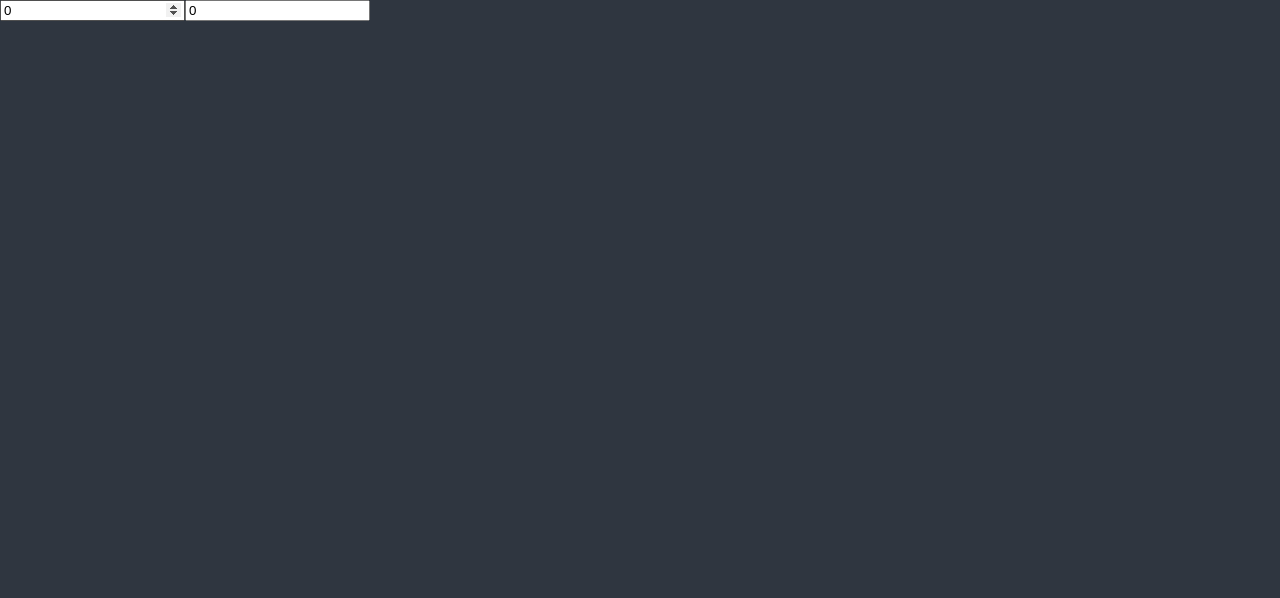
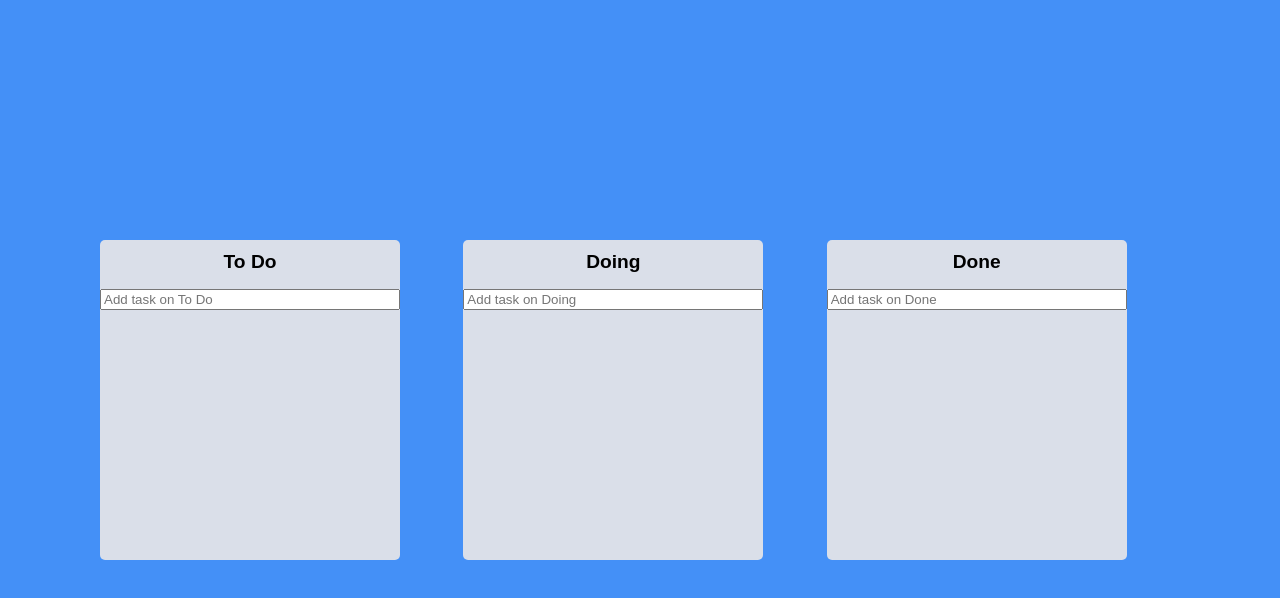
Before and after one commit to helious23/maxflix-remaster, a React (Create React App) app: page / in a window 1280 px wide. Shown: the top 598 px of the page. Built offline with nearby package versions, Linux system fonts and the light colour scheme.

Commit message:
to do borad

```diff
--- a/package.json
+++ b/package.json
@@ -13,6 +13,7 @@
     "apexcharts": "^3.32.0",
     "react": "^17.0.2",
     "react-apexcharts": "^1.3.9",
+    "react-beautiful-dnd": "^13.1.0",
     "react-dom": "^17.0.2",
     "react-helmet": "^6.1.0",
     "react-hook-form": "^7.21.0",
@@ -49,6 +50,7 @@
     ]
   },
   "devDependencies": {
+    "@types/react-beautiful-dnd": "^13.1.2",
     "@types/react-helmet": "^6.1.4",
     "@types/react-router-dom": "^5.3.2",
     "@types/styled-components": "^5.1.17"
--- a/src/App.tsx
+++ b/src/App.tsx
@@ -1,30 +1,65 @@
+import { DragDropContext, DropResult } from "react-beautiful-dnd";
 import { useRecoilState } from "recoil";
-import { minuteState, hourSelector } from "./atoms";
+import styled from "styled-components";
+import { toDoState } from "./atoms";
+import Board from "./components/Borad";
+
+const Wrapper = styled.div`
+  display: flex;
+  max-width: 1080px;
+  width: 100%;
+  margin: 0 auto;
+  justify-content: center;
+  align-items: center;
+  height: 100vh;
+`;
+
+const Boards = styled.div`
+  display: grid;
+  width: 100%;
+  gap: 10px;
+  grid-template-columns: repeat(3, 1fr);
+`;
 
 function App() {
-  const [minutes, setMinutes] = useRecoilState(minuteState);
-  const [hours, setHours] = useRecoilState(hourSelector);
-  const onMinutesChange = (event: React.FormEvent<HTMLInputElement>) => {
-    setMinutes(+event.currentTarget.value);
-  };
-  const onHoursChange = (event: React.FormEvent<HTMLInputElement>) => {
-    setHours(+event.currentTarget.value);
+  const [toDos, setToDos] = useRecoilState(toDoState);
+  const onDragEnd = (info: DropResult) => {
+    const { destination, source } = info;
+    if (!destination) return;
+    if (destination?.droppableId === source.droppableId) {
+      setToDos((allBoards) => {
+        const boardCopy = [...allBoards[source.droppableId]];
+        const taskObj = boardCopy.splice(source.index, 1);
+        boardCopy.splice(destination?.index, 0, ...taskObj);
+        return {
+          ...allBoards,
+          [source.droppableId]: boardCopy,
+        };
+      });
+    } else {
+      setToDos((allBoards) => {
+        const sourceBoard = [...allBoards[source.droppableId]];
+        const destinationBoard = [...allBoards[destination.droppableId]];
+        const taskObj = sourceBoard.splice(source.index, 1);
+        destinationBoard.splice(destination.index, 0, ...taskObj);
+        return {
+          ...allBoards,
+          [source.droppableId]: sourceBoard,
+          [destination.droppableId]: destinationBoard,
+        };
+      });
+    }
   };
   return (
-    <div>
-      <input
-        value={minutes}
-        onChange={onMinutesChange}
-        type="number"
-        placeholder="Minutes"
-      />
-      <input
-        value={hours}
-        onChange={onHoursChange}
-        type="number"
-        placeholder="Hours"
-      />
-    </div>
+    <DragDropContext onDragEnd={onDragEnd}>
+      <Wrapper>
+        <Boards>
+          {Object.keys(toDos).map((boardId) => (
+            <Board boardId={boardId} key={boardId} toDos={toDos[boardId]} />
+          ))}
+        </Boards>
+      </Wrapper>
+    </DragDropContext>
   );
 }
 
--- a/src/GlobalStyle.ts
+++ b/src/GlobalStyle.ts
@@ -50,7 +50,7 @@
 body {
 	font-family: 'Source Sans Pro', sans-serif;
 	background-color: ${(props) => props.theme.bgColor};
-	color : ${(props) => props.theme.textColor};
+	color : "black"
 	font-weight: 300;
 	line-height: 1.2;
 }
--- a/src/atoms.ts
+++ b/src/atoms.ts
@@ -1,18 +1,19 @@
-import { atom, selector } from "recoil";
+import { atom } from "recoil";
 
-export const minuteState = atom({
-  key: "minutes",
-  default: 0,
-});
+export interface IToDo {
+  id: number;
+  text: string;
+}
 
-export const hourSelector = selector<number>({
-  key: "hours",
-  get: ({ get }) => {
-    const minutes = get(minuteState);
-    return minutes / 60;
-  },
-  set: ({ set }, newValue) => {
-    const minutes = Number(newValue) * 60;
-    set(minuteState, minutes);
+interface IToDoState {
+  [key: string]: IToDo[];
+}
+
+export const toDoState = atom<IToDoState>({
+  key: "toDos",
+  default: {
+    "To Do": [],
+    Doing: [],
+    Done: [],
   },
 });
--- /dev/null
+++ b/src/components/Borad.tsx
@@ -0,0 +1,110 @@
+import { Droppable } from "react-beautiful-dnd";
+import DraggableCard from "./DraggableCard";
+import styled from "styled-components";
+import { useForm } from "react-hook-form";
+import { IToDo, toDoState } from "../atoms";
+import { useSetRecoilState } from "recoil";
+
+const Wrapper = styled.div`
+  width: 300px;
+  padding-top: 10px;
+  background-color: ${(props) => props.theme.boradColor};
+  border-radius: 5px;
+  min-height: max-content;
+  height: 40vh;
+  display: flex;
+  flex-direction: column;
+  overflow: hidden;
+`;
+
+const Title = styled.h2`
+  text-align: center;
+  font-size: 1.2rem;
+  margin-bottom: 1rem;
+  font-weight: 600;
+`;
+
+interface IAreaProps {
+  isDraggingOver: boolean;
+  isDraggingFromThis: boolean;
+}
+
+const Area = styled.div<IAreaProps>`
+  background-color: ${(props) =>
+    props.isDraggingOver
+      ? "#dfe6e9"
+      : props.isDraggingFromThis
+      ? "#b2bec3"
+      : "transparent"};
+  flex-grow: 1;
+  transition: background-color 0.3s ease-in-out;
+  padding: 20px;
+`;
+
+const Form = styled.form`
+  width: 100%;
+  input {
+    width: 100%;
+  }
+`;
+
+interface IBoardProps {
+  toDos: IToDo[];
+  boardId: string;
+}
+
+interface IForm {
+  toDo: string;
+}
+
+function Board({ toDos, boardId }: IBoardProps) {
+  const { register, setValue, handleSubmit } = useForm<IForm>();
+  const setToDos = useSetRecoilState(toDoState);
+  const onValid = ({ toDo }: IForm) => {
+    const newToDo = {
+      id: Date.now(),
+      text: toDo,
+    };
+    setToDos((allBoards) => {
+      return {
+        ...allBoards,
+        [boardId]: [newToDo, ...allBoards[boardId]],
+      };
+    });
+    setValue("toDo", "");
+  };
+  return (
+    <Wrapper>
+      <Title>{boardId}</Title>
+      <Form onSubmit={handleSubmit(onValid)}>
+        <input
+          {...register("toDo", { required: true })}
+          type="text"
+          placeholder={`Add task on ${boardId}`}
+        />
+      </Form>
+      <Droppable droppableId={boardId}>
+        {(magic, snapshot) => (
+          <Area
+            isDraggingOver={snapshot.isDraggingOver}
+            isDraggingFromThis={Boolean(snapshot.draggingFromThisWith)}
+            ref={magic.innerRef}
+            {...magic.droppableProps}
+          >
+            {toDos.map((toDo, index) => (
+              <DraggableCard
+                key={toDo.id}
+                toDoId={toDo.id}
+                toDoText={toDo.text}
+                index={index}
+              />
+            ))}
+            {magic.placeholder}
+          </Area>
+        )}
+      </Droppable>
+    </Wrapper>
+  );
+}
+
+export default Board;
--- /dev/null
+++ b/src/components/DraggableCard.tsx
@@ -0,0 +1,38 @@
+import React from "react";
+import { Draggable } from "react-beautiful-dnd";
+import styled from "styled-components";
+
+const Card = styled.div<{ isDragging: boolean }>`
+  border-radius: 5px;
+  padding: 10px 10px;
+  background-color: ${(props) =>
+    props.isDragging ? "#74b9ff" : props.theme.cardColor};
+  margin-bottom: 5px;
+  box-shadow: ${(props) =>
+    props.isDragging ? "0px 2px 5px rgba(0,0,0,0.3)" : "none"};
+`;
+
+interface IDraggableCardProps {
+  toDoId: number;
+  toDoText: string;
+  index: number;
+}
+
+function DraggableCard({ toDoId, toDoText, index }: IDraggableCardProps) {
+  return (
+    <Draggable draggableId={toDoId + ""} index={index} key={toDoId}>
+      {(magic, snapshop) => (
+        <Card
+          isDragging={snapshop.isDragging}
+          ref={magic.innerRef}
+          {...magic.draggableProps}
+          {...magic.dragHandleProps}
+        >
+          {toDoText}
+        </Card>
+      )}
+    </Draggable>
+  );
+}
+
+export default React.memo(DraggableCard);
--- a/src/styled.d.ts
+++ b/src/styled.d.ts
@@ -4,8 +4,8 @@
 // and extend them!
 declare module "styled-components" {
   export interface DefaultTheme {
-    textColor: string;
     bgColor: string;
-    accentColor: string;
+    boradColor: string;
+    cardColor: string;
   }
 }
--- a/src/theme.ts
+++ b/src/theme.ts
@@ -1,7 +1,7 @@
 import { DefaultTheme } from "styled-components";
 
 export const darkTheme: DefaultTheme = {
-  bgColor: "#2f3640",
-  textColor: "#f5f6fa",
-  accentColor: "#4cd137",
+  bgColor: "#4490F7",
+  boradColor: "#dadfe9",
+  cardColor: "white",
 };
```
Also changed, not shown: 1 other file (tests, documents, lock files or other folders).
